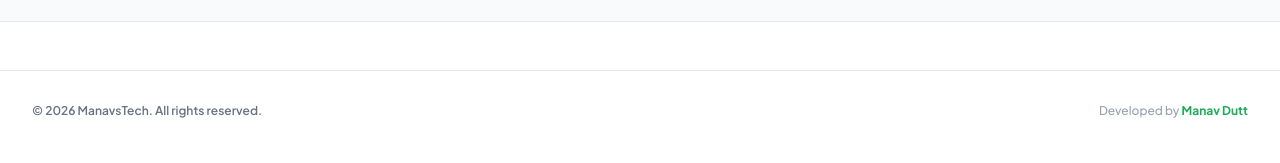
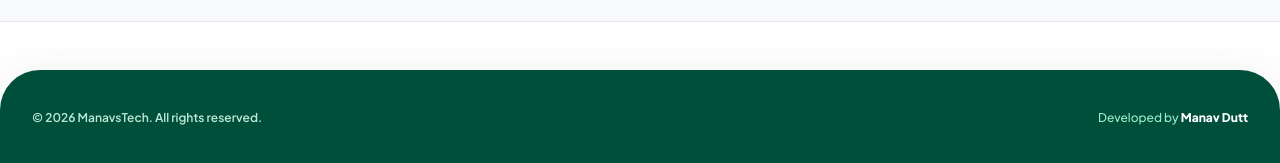
Before and after one commit to Manav7999/Manavstechstore, a Next.js app in the folder frontend/: page / in a window 1280 px wide. Shown: the part 1577-1740 px from the top of the page. Built offline with nearby package versions, Linux system fonts and the light colour scheme; no server answers.

Commit message:
fix: remove github from app page, reset fake metrics, resize back to top button, and style footer green with curves

```diff
--- a/frontend/src/app/apps/[id]/page.tsx
+++ b/frontend/src/app/apps/[id]/page.tsx
@@ -228,25 +228,12 @@ export default function AppDetailPage() {
               <Download size={16} className="mr-2" />
               Download APK
             </button>
-            <div className="flex gap-3 justify-center w-full sm:w-auto">
-              <button
-                onClick={() => setShowQr(!showQr)}
-                className="flex-grow sm:flex-grow-0 inline-flex items-center justify-center px-5 py-3.5 bg-white border border-gray-200 text-gray-700 text-sm font-semibold rounded-full transition-all shadow-soft whitespace-nowrap"
-              >
-                QR Code Download
-              </button>
-              {app.githubUrl && (
-                <a
-                  href={app.githubUrl}
-                  target="_blank"
-                  rel="noopener noreferrer"
-                  className="inline-flex items-center justify-center p-3.5 bg-white border border-gray-200 text-gray-700 rounded-full transition-all shadow-soft flex-shrink-0"
-                  title="View Source on GitHub"
-                >
-                  <GithubIcon size={18} />
-                </a>
-              )}
-            </div>
+            <button
+              onClick={() => setShowQr(!showQr)}
+              className="w-full sm:w-auto inline-flex items-center justify-center px-6 py-3.5 bg-white border border-gray-200 text-gray-700 text-sm font-semibold rounded-full transition-all shadow-soft whitespace-nowrap"
+            >
+              QR Code Download
+            </button>
           </div>
 
           {/* Checksum & QR Overlay */}
--- a/frontend/src/components/BackToTop.tsx
+++ b/frontend/src/components/BackToTop.tsx
@@ -31,10 +31,10 @@ export default function BackToTop() {
   return (
     <button
       onClick={scrollToTop}
-      className="fixed bottom-6 right-6 z-40 p-3 bg-primary hover:bg-primary-hover text-white rounded-full shadow-md3 hover:-translate-y-1 hover:shadow-soft transition-all duration-200 cursor-pointer border border-primary/20 flex items-center justify-center animate-none"
+      className="fixed bottom-6 right-6 z-40 p-4 bg-primary hover:bg-primary-hover text-white rounded-full shadow-md3 hover:-translate-y-1 hover:shadow-soft transition-all duration-200 cursor-pointer border border-primary/20 flex items-center justify-center animate-none"
       title="Back to Top"
     >
-      <ArrowUp size={20} className="stroke-[2.5]" />
+      <ArrowUp size={22} className="stroke-[2.5]" />
     </button>
   );
 }
--- a/frontend/src/components/Footer.tsx
+++ b/frontend/src/components/Footer.tsx
@@ -4,11 +4,11 @@ export default function Footer() {
   const currentYear = new Date().getFullYear();
 
   return (
-    <footer className="bg-white border-t border-border-custom py-8 mt-0">
-      <div className="max-w-7xl mx-auto px-4 sm:px-6 lg:px-8 flex flex-col sm:flex-row items-center justify-between text-xs text-gray-500 font-semibold gap-3">
+    <footer className="bg-emerald-900 rounded-t-[2.5rem] py-10 mt-0 shadow-[0_-8px_30px_rgba(0,64,32,0.05)]">
+      <div className="max-w-7xl mx-auto px-4 sm:px-6 lg:px-8 flex flex-col sm:flex-row items-center justify-between text-xs text-emerald-100/90 font-semibold gap-3">
         <p>© {currentYear} ManavsTech. All rights reserved.</p>
-        <p className="text-gray-400 font-medium">
-          Developed by <span className="text-primary font-bold">Manav Dutt</span>
+        <p className="text-emerald-200/95 font-medium">
+          Developed by <span className="text-white font-black hover:text-emerald-300 transition-colors">Manav Dutt</span>
         </p>
       </div>
     </footer>
```
Also changed, not shown: 1 other file (tests, documents, lock files or other folders).
